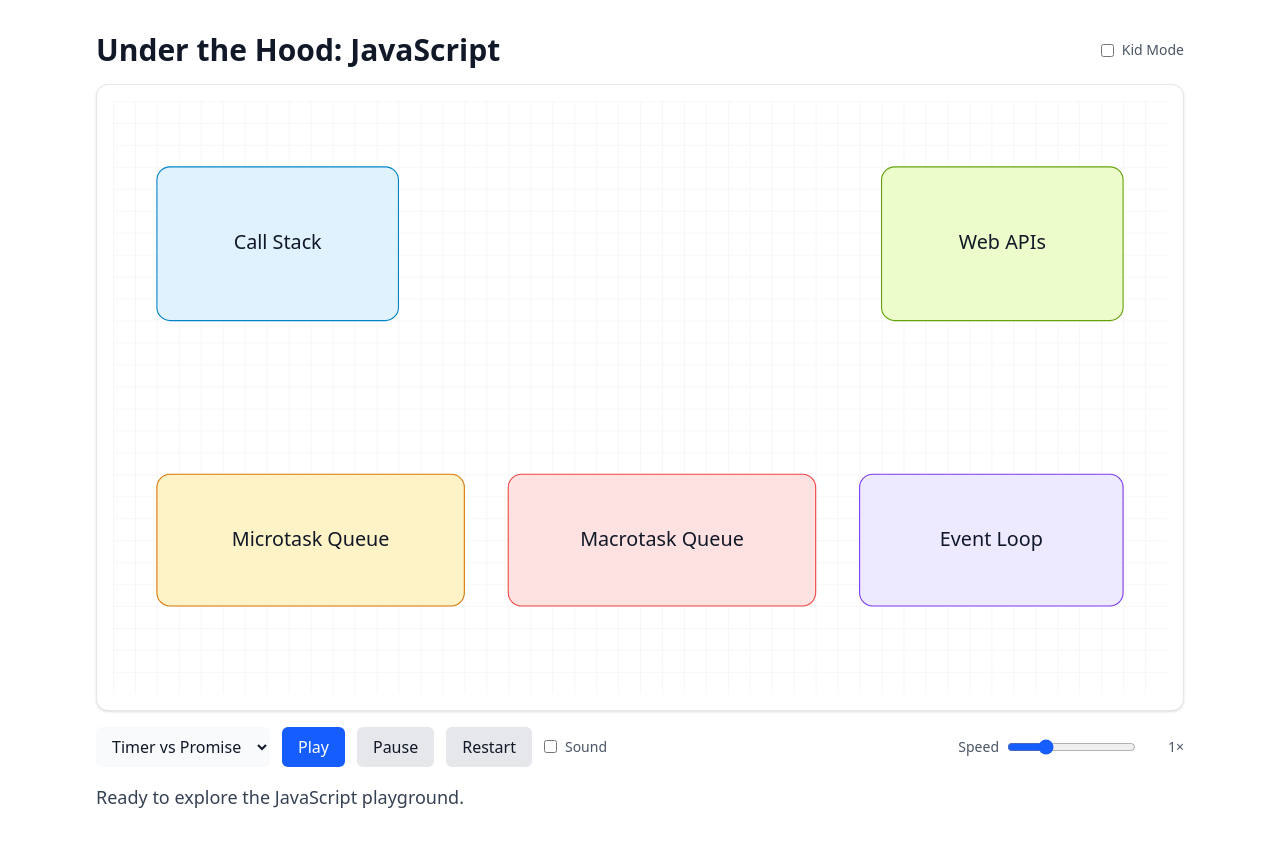
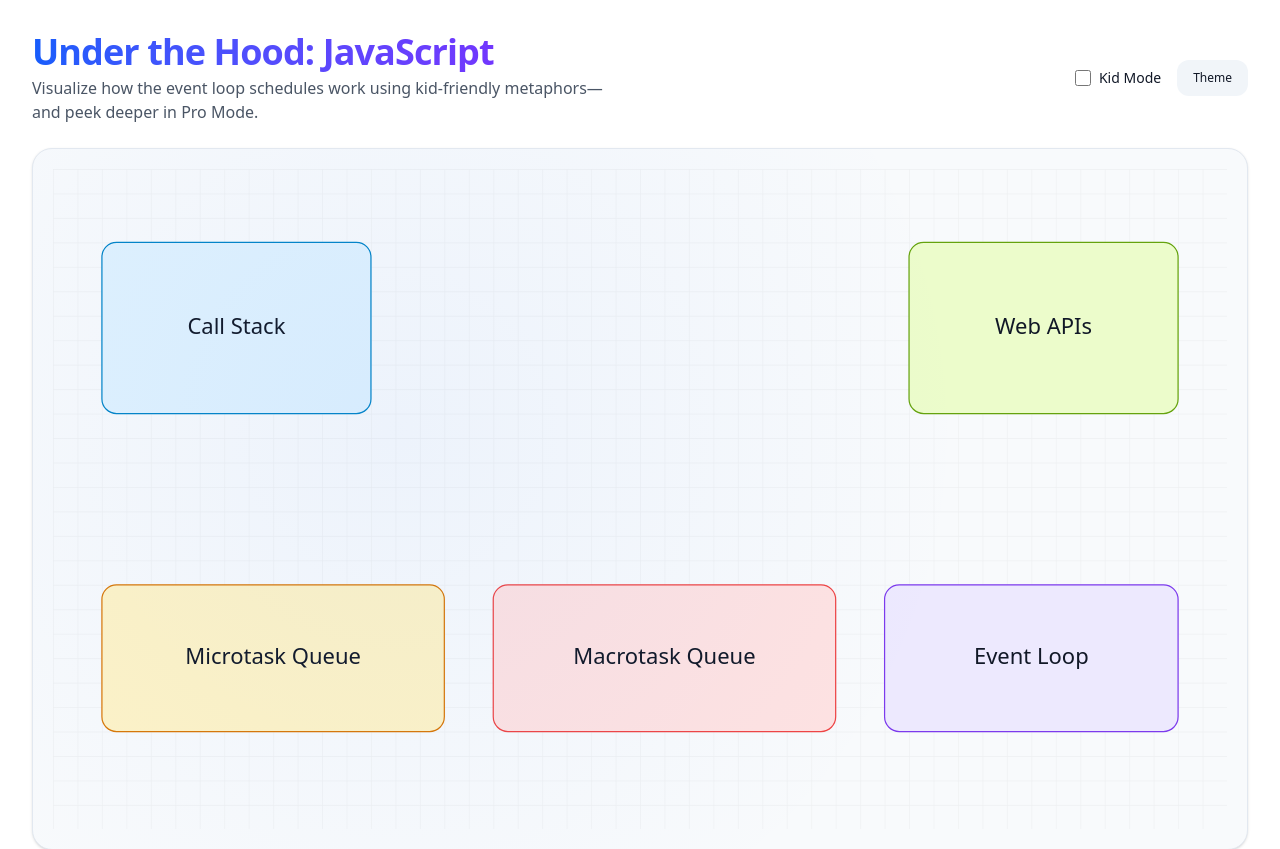
Before and after one commit to mnaimfaizy/under-the-hood, a Svelte app: page / in a window 1280 px wide. Shown: the top 849 px of the page. Built offline with nearby package versions, Linux system fonts and the light colour scheme.

Commit message:
feat(ui): initial polish pass with improved theming, controls layout, token styling

```diff
--- a/src/App.svelte
+++ b/src/App.svelte
@@ -136,19 +136,26 @@
 
 <svelte:window on:keydown={onKeydown} />
 
-<main class="min-h-screen flex flex-col gap-4 p-4 md:p-8 max-w-6xl mx-auto">
-  <header class="flex items-center justify-between">
-    <h1 class="text-2xl md:text-3xl font-bold">Under the Hood: JavaScript</h1>
-    <nav
-      class="flex items-center gap-3 text-sm text-gray-600 dark:text-gray-300"
-      aria-label="Mode switcher"
-    >
-      <label class="inline-flex items-center gap-2">
+<main class="min-h-screen flex flex-col gap-6 p-4 md:p-8 max-w-7xl mx-auto">
+  <header class="flex flex-wrap gap-4 items-center justify-between">
+    <div>
+      <h1 class="text-3xl md:text-4xl font-extrabold tracking-tight bg-clip-text text-transparent bg-gradient-to-r from-blue-600 to-violet-600 dark:from-blue-400 dark:to-violet-400">
+        Under the Hood: JavaScript
+      </h1>
+      <p class="text-sm md:text-base text-gray-600 dark:text-gray-400 mt-1 max-w-prose">
+        Visualize how the event loop schedules work using kid-friendly metaphors—and peek deeper in
+        Pro Mode.
+      </p>
+    </div>
+    <div class="flex items-center gap-6 ml-auto">
+      <div class="flex items-center gap-4">
+        <label class="inline-flex items-center gap-2 text-sm font-medium select-none">
           <input
             type="checkbox"
             role="switch"
             aria-checked={mode === "pro"}
             aria-label="Toggle Pro Mode"
+            class="h-4 w-4 accent-blue-600"
             on:change={(e) => {
               mode = e.currentTarget.checked ? "pro" : "kid";
               logs = [];
@@ -156,19 +163,31 @@
           />
           {mode === "pro" ? "Pro Mode" : "Kid Mode"}
         </label>
-    </nav>
+        <button
+          class="btn-neutral text-xs px-3 py-2"
+          aria-label="Toggle dark mode"
+          on:click={() => document.documentElement.classList.toggle("dark")}
+        >
+          Theme
+        </button>
+      </div>
+    </div>
   </header>
 
   <section
-    class="rounded-xl border border-gray-200 bg-white shadow-sm dark:bg-gray-900 dark:border-gray-800 p-3 md:p-4"
+    class="surface shadow-sm p-3 md:p-5 relative overflow-hidden"
     aria-label="Simulation stage and controls"
   >
+    <div class="absolute inset-0 pointer-events-none opacity-40 dark:opacity-20 bg-[radial-gradient(circle_at_30%_40%,rgba(59,130,246,0.15),transparent_60%)]"></div>
     <Stage bind:api={stageApi} {mode} />
   </section>
 
-  <section class="flex flex-wrap items-center gap-3">
+  <section class="flex flex-col gap-4">
+    <div class="flex flex-wrap items-center gap-3 bg-transparent">
+      <div class="flex items-center gap-2">
+        <label class="text-xs font-semibold tracking-wide uppercase opacity-70">Scenario</label>
         <select
-      class="px-3 py-2 rounded-md bg-gray-50 dark:bg-gray-800"
+          class="px-3 py-2 rounded-md border border-gray-300 dark:border-gray-600 bg-white dark:bg-gray-800 text-sm"
           bind:value={scenario}
           on:change={onRestart}
           aria-label="Choose scenario"
@@ -177,30 +196,25 @@
           <option value="timer-vs-promise">Timer vs Promise</option>
           <option value="fetch-robot">Fetch Robot</option>
         </select>
+      </div>
 
+      <div class="flex items-center gap-2">
         <button
-      class="px-4 py-2 rounded-md bg-blue-600 text-white focus:outline-none focus:ring-2 focus:ring-offset-2 focus:ring-blue-500"
+          class="btn-primary"
           on:click={onPlay}
           aria-pressed={running}
-      aria-label="Play">Play</button
-    >
-    <button
-      class="px-4 py-2 rounded-md bg-gray-200 dark:bg-gray-800 focus:outline-none focus:ring-2 focus:ring-offset-2 focus:ring-blue-500"
-      on:click={onPause}
-      aria-label="Pause">Pause</button
-    >
-    <button
-      class="px-4 py-2 rounded-md bg-gray-200 dark:bg-gray-800 focus:outline-none focus:ring-2 focus:ring-offset-2 focus:ring-blue-500"
-      on:click={onRestart}
-      aria-label="Restart">Restart</button
-    >
+          aria-label="Play"
+        >Play</button>
+        <button class="btn-neutral" on:click={onPause} aria-label="Pause">Pause</button>
+        <button class="btn-neutral" on:click={onRestart} aria-label="Restart">Restart</button>
+      </div>
 
       <label class="flex items-center gap-2 text-sm text-gray-600 dark:text-gray-300">
-      <input type="checkbox" bind:checked={soundOn} /> Sound
+        <input type="checkbox" bind:checked={soundOn} class="accent-blue-600" /> Sound
       </label>
 
-    <label class="ml-auto flex items-center gap-2 text-sm text-gray-600 dark:text-gray-300">
-      Speed
+      <div class="flex items-center gap-2 ml-auto">
+        <label class="text-xs font-semibold tracking-wide uppercase opacity-70">Speed</label>
         <input
           type="range"
           min="0.25"
@@ -209,28 +223,27 @@
           bind:value={speed}
           class="accent-blue-600"
         />
-      <span class="w-10 text-right">{speed}×</span>
-    </label>
-  </section>
+        <span class="text-sm tabular-nums font-mono">{speed}×</span>
+      </div>
+    </div>
 
     <section
       aria-live="polite"
-    class="text-base md:text-lg text-gray-700 dark:text-gray-200"
+      class="text-base md:text-lg text-gray-700 dark:text-gray-200 font-medium"
       aria-atomic="true"
       data-testid="narration"
     >
       {narration}
     </section>
+  </section>
 
   {#if mode === "pro"}
-    <aside class="grid gap-2 md:grid-cols-2" aria-label="Pro Mode Panels">
-      <div
-        class="rounded-lg border border-gray-200 dark:border-gray-800 p-3 bg-white dark:bg-gray-900"
-      >
-        <h2 class="font-semibold mb-2">Logs</h2>
-        <div class="h-40 overflow-auto text-sm space-y-1" data-testid="logs">
+    <aside class="grid gap-5 md:grid-cols-2" aria-label="Pro Mode Panels">
+      <div class="surface-alt p-4 shadow-sm">
+        <h2 class="panel-title mb-2">Logs</h2>
+        <div class="h-48 overflow-auto text-xs md:text-sm space-y-1 font-mono pr-1" data-testid="logs">
           {#each logs as item}
-            <div class="font-mono text-gray-700 dark:text-gray-300">
+            <div class="text-gray-700 dark:text-gray-300">
               {new Date(item.t).toLocaleTimeString()} — {item.msg}
             </div>
           {/each}
@@ -239,14 +252,12 @@
           {/if}
         </div>
       </div>
-      <div
-        class="rounded-lg border border-gray-200 dark:border-gray-800 p-3 bg-white dark:bg-gray-900"
-      >
-        <h2 class="font-semibold mb-2">Tips</h2>
-        <ul class="list-disc list-inside text-sm text-gray-700 dark:text-gray-300">
-          <li>Parser → Ignition compiles quickly; TurboFan optimizes hot code.</li>
-          <li>Promises run before timers in the same tick.</li>
-          <li>GC pauses are rare; think of a tiny cleaning robot.</li>
+      <div class="surface-alt p-4 shadow-sm">
+        <h2 class="panel-title mb-2">Tips</h2>
+        <ul class="list-disc list-inside text-xs md:text-sm text-gray-700 dark:text-gray-300 leading-relaxed space-y-1">
+          <li>Parser → Ignition compiles quickly; TurboFan optimizes hot code paths.</li>
+          <li>Promises (microtasks) always run before timers (macrotasks) in a turn.</li>
+          <li>GC is like a tiny robot tidying memory spaces between tasks.</li>
         </ul>
       </div>
     </aside>
--- a/src/app.css
+++ b/src/app.css
@@ -5,6 +5,15 @@
   --bg: 255 255 255;
   --fg: 17 24 39;
   --muted: 107 114 128;
+  --surface: 248 250 252;
+  --surface-alt: 241 245 249;
+  --border: 226 232 240;
+  --accent: 37 99 235;
+  --accent-rgb: 37 99 235;
+  --radius-sm: 0.375rem;
+  --radius-md: 0.75rem;
+  --radius-lg: 1.25rem;
+  --transition-fast: 120ms;
 }
 
 @media (prefers-color-scheme: dark) {
@@ -12,6 +21,11 @@
     --bg: 17 24 39;
     --fg: 243 244 246;
     --muted: 156 163 175;
+  --surface: 31 41 55;
+  --surface-alt: 55 65 81;
+  --border: 75 85 99;
+  --accent: 96 165 250;
+  --accent-rgb: 96 165 250;
   }
 }
 
@@ -25,4 +39,76 @@ body {
   color: rgb(var(--fg));
   -webkit-font-smoothing: antialiased;
   -moz-osx-font-smoothing: grayscale;
+  font-family: system-ui, -apple-system, BlinkMacSystemFont, "Segoe UI", Roboto, "Helvetica Neue", Arial,
+    "Noto Sans", sans-serif, "Apple Color Emoji", "Segoe UI Emoji", "Segoe UI Symbol";
+  line-height: 1.45;
 }
+
+/* Utility surfaces */
+.surface {
+  background: rgb(var(--surface));
+  border: 1px solid rgb(var(--border));
+  border-radius: var(--radius-lg);
+}
+
+.surface-alt {
+  background: rgb(var(--surface-alt));
+  border: 1px solid rgb(var(--border));
+  border-radius: var(--radius-lg);
+}
+
+/* Focus ring */
+:focus-visible {
+  outline: 2px solid rgb(var(--accent));
+  outline-offset: 2px;
+  border-radius: var(--radius-sm);
+}
+
+button, select {
+  transition: background-color var(--transition-fast) ease, color var(--transition-fast) ease,
+    border-color var(--transition-fast) ease, box-shadow var(--transition-fast) ease;
+}
+
+button:hover:not([disabled]), select:hover:not([disabled]) {
+  filter: brightness(1.05);
+}
+
+button:active:not([disabled]) {
+  filter: brightness(0.95);
+}
+
+.btn-primary {
+  --btn-bg: var(--accent-rgb);
+  background: rgb(var(--accent-rgb));
+  color: #fff;
+  font-weight: 600;
+  padding: 0.625rem 1.1rem;
+  border-radius: var(--radius-md);
+  box-shadow: 0 2px 4px -1px rgb(var(--accent-rgb) / 0.4), 0 2px 6px -1px rgb(var(--accent-rgb) / 0.25);
+}
+
+.btn-neutral {
+  background: rgb(var(--surface-alt));
+  color: rgb(var(--fg));
+  font-weight: 500;
+  padding: 0.6rem 1rem;
+  border-radius: var(--radius-md);
+}
+
+.panel-title {
+  font-size: 0.75rem;
+  letter-spacing: 0.08em;
+  text-transform: uppercase;
+  font-weight: 600;
+  opacity: 0.7;
+}
+
+/* Smooth fade for narration */
+[data-testid="narration"] {
+  transition: color var(--transition-fast) ease;
+}
+
+/* Dark grid blending (adjust SVG grid stroke via filter) */
+html.dark svg path[stroke*="rgba(0,0,0,0.05)"] {
+  stroke: rgba(255,255,255,0.07);
+}
--- a/src/lib/Stage.svelte
+++ b/src/lib/Stage.svelte
@@ -139,8 +139,11 @@
   <!-- Grid background -->
   <defs>
     <pattern id="grid" width="20" height="20" patternUnits="userSpaceOnUse">
-      <path d="M 20 0 L 0 0 0 20" fill="none" stroke="rgba(0,0,0,0.05)" stroke-width="1" />
+      <path d="M 20 0 L 0 0 0 20" fill="none" stroke="rgba(0,0,0,0.04)" stroke-width="1" />
     </pattern>
+    <filter id="tokenShadow" x="-50%" y="-50%" width="200%" height="200%">
+      <feDropShadow dx="0" dy="1" stdDeviation="1.2" flood-color="#000" flood-opacity="0.28" />
+    </filter>
   </defs>
   <rect width="100%" height="100%" fill="url(#grid)" />
 
--- a/src/lib/Token.svelte
+++ b/src/lib/Token.svelte
@@ -39,21 +39,21 @@
 </script>
 
 <g bind:this={tokenEl} style="cursor: pointer;" role="img" aria-label={`${label} token`}>
-  <rect
-    x="-40"
-    y="-24"
-    width="80"
-    height="48"
-    rx="16"
-    fill={color}
-    stroke="#333"
-    stroke-width="2"
-  />
-  <text x="-28" y="6" font-size="24">{icons[kind]}</text>
-  <text x="0" y="6" font-size="18" text-anchor="middle">{label}</text>
+  {#if kind === 'sync'}
+    <rect x="-40" y="-22" width="80" height="44" rx="14" fill={color} stroke="#111827" stroke-width="2" filter="url(#tokenShadow)" />
+  {:else if kind === 'micro'}
+    <rect x="-40" y="-22" width="80" height="44" rx="8" fill={color} stroke="#1e3a8a" stroke-width="2" filter="url(#tokenShadow)" />
+  {:else if kind === 'macro'}
+    <rect x="-40" y="-22" width="80" height="44" rx="22" fill={color} stroke="#7f1d1d" stroke-width="2" filter="url(#tokenShadow)" />
+  {:else if kind === 'webapi'}
+    <rect x="-40" y="-22" width="80" height="44" rx="10" fill={color} stroke="#065f46" stroke-width="2" filter="url(#tokenShadow)" />
+  {/if}
+  <text x="-28" y="6" font-size="22">{icons[kind]}</text>
+  <text x="0" y="6" font-size="16" text-anchor="middle" style="font-weight:600; letter-spacing:0.5px;">{label}</text>
 </g>
 
 <style>
   /* Add focus/contrast styles for accessibility */
   /* If we later make tokens focusable, add focus ring styles here */
+  g:hover text { opacity: 0.95; }
 </style>
```
Also changed, not shown: 1 other file (tests, documents, lock files or other folders). Lines whose indentation alone changed are shown as unchanged.
